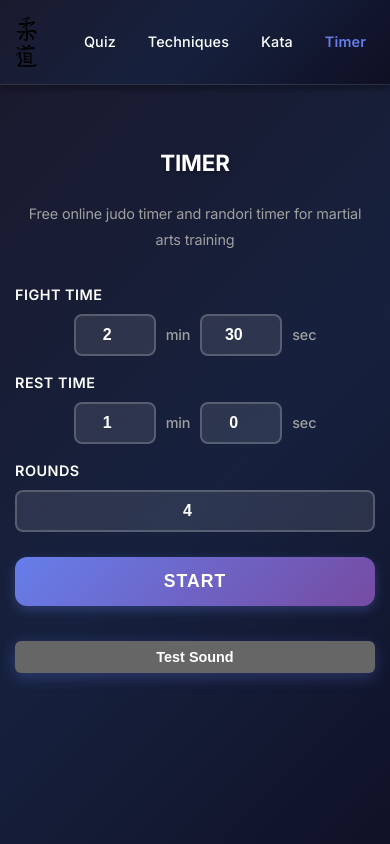
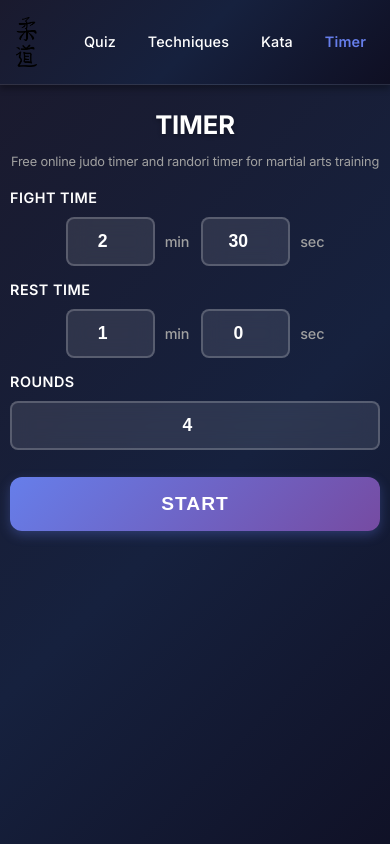
Before and after one commit to alexyak1/JudoTest, a React (Create React App) app: page /randori in a window 390 px wide. Shown: the top 844 px of the page. Built offline with nearby package versions, Linux system fonts and the light colour scheme.

Commit message:
update button style for timer

```diff
--- a/src/pages/randori.css
+++ b/src/pages/randori.css
@@ -203,59 +203,149 @@
 .timer-controls {
   display: flex;
   gap: 20px;
+  justify-content: center;
+  align-items: center;
 }
 
 .control-button {
-  width: 60px;
-  height: 60px;
+  width: 70px;
+  height: 70px;
   border-radius: 50%;
   border: none;
-  font-size: 1.5rem;
+  font-size: 1.8rem;
   font-weight: bold;
   cursor: pointer;
   transition: all 0.3s ease;
   display: flex;
   align-items: center;
   justify-content: center;
-  box-shadow: 0 4px 12px rgba(0, 0, 0, 0.2);
+  box-shadow: 0 6px 20px rgba(0, 0, 0, 0.3);
+  position: relative;
+  overflow: hidden;
+}
+
+.control-button::before {
+  content: '';
+  position: absolute;
+  top: 0;
+  left: 0;
+  right: 0;
+  bottom: 0;
+  background: linear-gradient(135deg, rgba(255, 255, 255, 0.2) 0%, transparent 50%);
+  opacity: 0;
+  transition: opacity 0.3s ease;
+}
+
+.control-button:hover::before {
+  opacity: 1;
 }
 
 .control-button.pause {
-  background: #ffa500;
+  background: linear-gradient(135deg, #ffa500 0%, #ff8c00 100%);
   color: white;
 }
 
+.control-button.pause:hover {
+  transform: translateY(-3px) scale(1.05);
+  box-shadow: 0 8px 25px rgba(255, 165, 0, 0.4);
+}
+
 .control-button.stop {
-  background: #ff4444;
+  background: linear-gradient(135deg, #ff4444 0%, #cc0000 100%);
   color: white;
 }
 
-.control-button:hover {
-  transform: translateY(-2px);
-  box-shadow: 0 6px 20px rgba(0, 0, 0, 0.3);
+.control-button.stop:hover {
+  transform: translateY(-3px) scale(1.05);
+  box-shadow: 0 8px 25px rgba(255, 68, 68, 0.4);
 }
 
 .control-button:active {
-  transform: translateY(0);
+  transform: translateY(-1px) scale(1.02);
 }
 
 /* Mobile Optimizations */
 @media screen and (max-width: 480px) {
   .randori-container {
-    padding: 15px;
+    padding: 10px;
     min-height: 100vh;
     justify-content: flex-start;
-    padding-top: 60px;
+    padding-top: 20px;
+  }
+
+  .randori-header {
+    margin-bottom: 15px;
+  }
+
+  .randori-header h1 {
+    font-size: 1.6rem;
+    margin-bottom: 8px;
+  }
+
+  .timer-description {
+    font-size: 0.8rem;
+    line-height: 1.3;
+  }
+
+  .settings-container {
+    max-width: 100%;
+    gap: 12px;
+  }
+
+  .timer-display {
+    font-size: 3.5rem;
+    margin-bottom: 15px;
+  }
+
+  .phase-text {
+    font-size: 1.3rem;
+    margin-bottom: 5px;
+  }
+
+  .round-info {
+    font-size: 0.9rem;
+  }
+
+  .timer-controls {
+    gap: 20px;
+    margin-top: 25px;
+  }
+
+  .control-button {
+    width: 65px;
+    height: 65px;
+    font-size: 1.6rem;
+  }
+
+  .time-input input {
+    padding: 12px 14px;
+    font-size: 1.1rem;
+  }
+
+  .time-inputs {
+    gap: 12px;
+  }
+
+  .start-button {
+    padding: 16px;
+    font-size: 1.2rem;
+    margin-top: 15px;
+  }
+}
+
+/* Very small screens */
+@media screen and (max-width: 360px) {
+  .randori-container {
+    padding: 8px;
+    padding-top: 15px;
   }
 
   .randori-header h1 {
     font-size: 1.4rem;
-    margin-bottom: 20px;
   }
 
-  .settings-container {
-    max-width: 100%;
-    gap: 15px;
+  .timer-description {
+    font-size: 0.75rem;
   }
 
   .timer-display {
@@ -263,17 +353,21 @@
   }
 
   .phase-text {
-    font-size: 1.2rem;
+    font-size: 1.1rem;
+  }
+
+  .round-info {
+    font-size: 0.85rem;
+  }
+
+  .control-button {
+    width: 60px;
+    height: 60px;
+    font-size: 1.4rem;
   }
 
   .timer-controls {
     gap: 15px;
-  }
-
-  .control-button {
-    width: 50px;
-    height: 50px;
-    font-size: 1.2rem;
   }
 
   .time-input input {
@@ -281,33 +375,9 @@
     font-size: 1rem;
   }
 
-  .time-inputs {
-    gap: 10px;
-  }
-
   .start-button {
     padding: 14px;
     font-size: 1.1rem;
-  }
-}
-
-/* Very small screens */
-@media screen and (max-width: 360px) {
-  .randori-container {
-    padding: 10px;
-    padding-top: 50px;
-  }
-
-  .timer-display {
-    font-size: 2.5rem;
-  }
-
-  .phase-text {
-    font-size: 1rem;
-  }
-
-  .round-info {
-    font-size: 0.9rem;
   }
 }
 
--- a/src/pages/randori.js
+++ b/src/pages/randori.js
@@ -498,35 +498,6 @@ const RandoriTimer = () => {
           <button className="start-button" onClick={startTimer}>
             START
           </button>
-
-          <button
-            className="test-sound-button"
-            onClick={() => {
-              console.log('Test sound button clicked');
-              fightEndSoundRef.current?.();
-
-              // Track test sound in Google Analytics
-              if (typeof window !== 'undefined' && window.gtag) {
-                window.gtag('event', 'test_sound', {
-                  event_category: 'timer_interaction',
-                  event_label: 'sound_test_clicked',
-                  value: 1
-                });
-              }
-            }}
-            style={{
-              marginTop: '10px',
-              padding: '8px 16px',
-              fontSize: '0.9rem',
-              background: '#666',
-              color: 'white',
-              border: 'none',
-              borderRadius: '6px',
-              cursor: 'pointer'
-            }}
-          >
-            Test Sound
-          </button>
         </div>
       ) : (
         <div className="timer-container">
```
